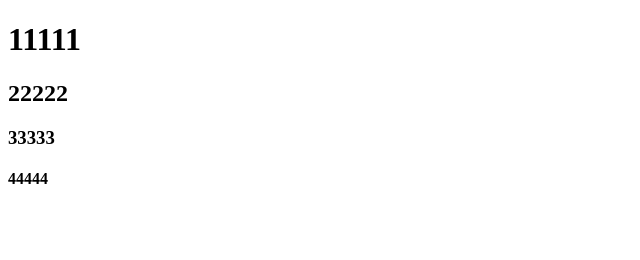
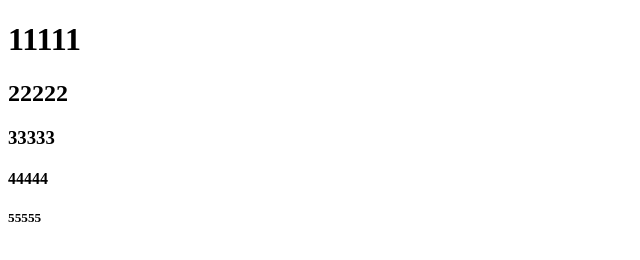
Before and after one commit to Alex3463/Website_team, a plain HTML site: page TimeProject_webpage/test.html in a window 1280 px wide. Shown: the full height of the page, 0-640 px from the left. Drawn offline with Linux system fonts and the light colour scheme.

Commit message:
Update test.html

```diff
--- a/TimeProject_webpage/test.html
+++ b/TimeProject_webpage/test.html
@@ -19,5 +19,8 @@
     <div>
         <h4>44444</h4>
     </div>
+    <div>
+        <h5> 55555</h5>
+    </div>
 </body>
 </html>
```
